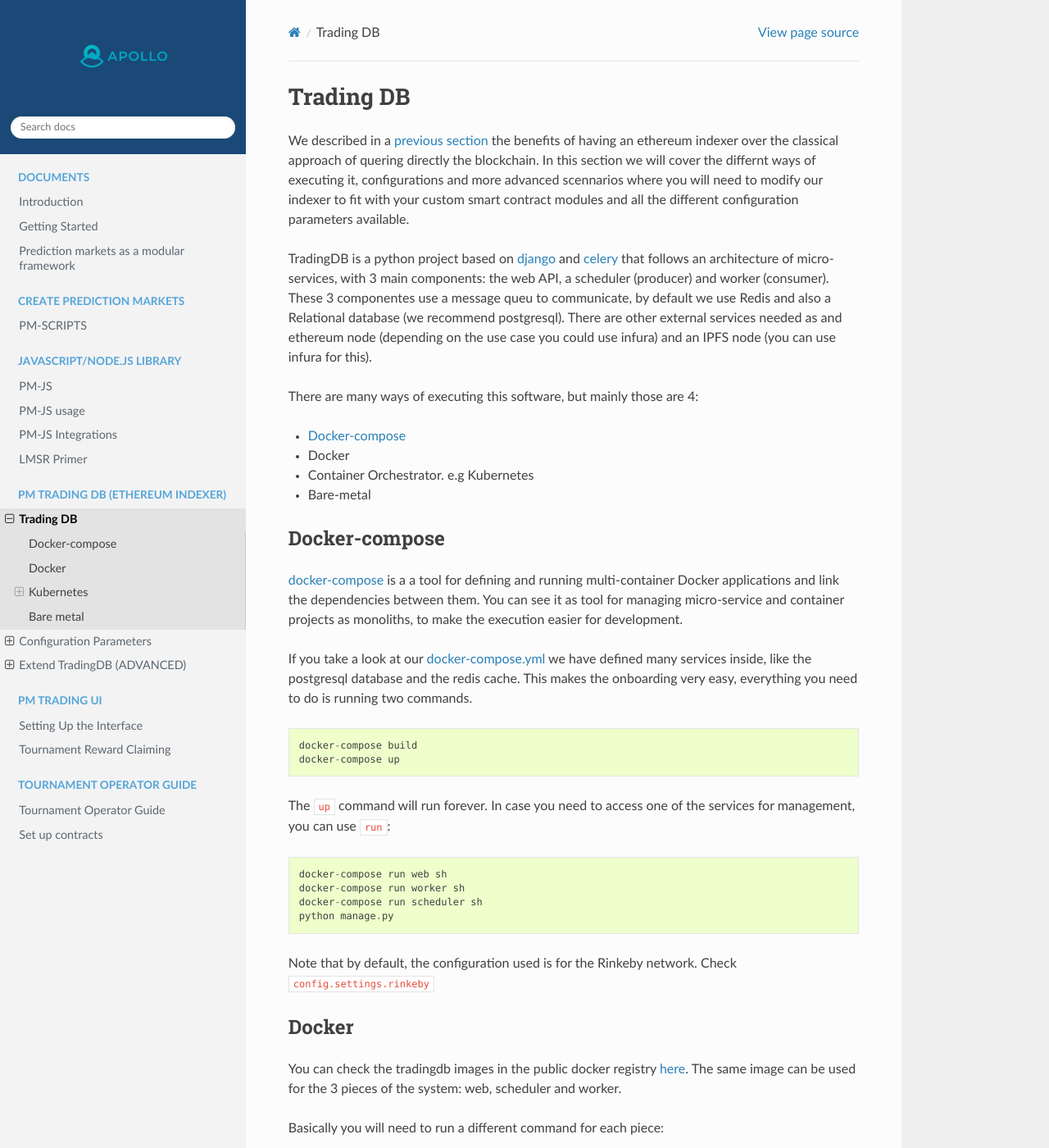
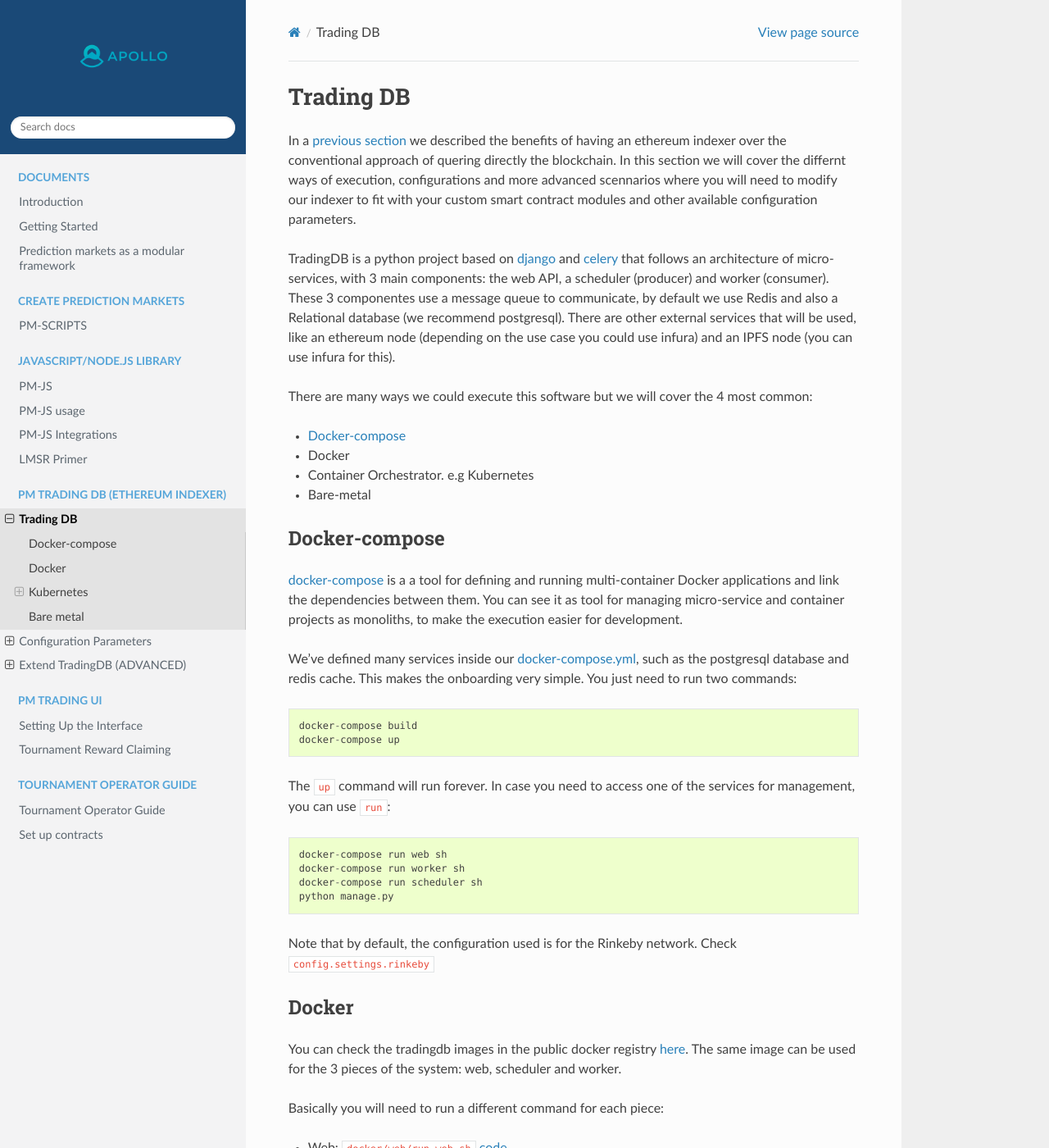
Before and after one commit to uivlis/conditional-tokens, a Sphinx documentation site: the page built from source/pm-trading-db.md, in a window 1280 px wide and 1400 px high. Shown: the whole window at 82% size. Built offline with Sphinx 7.4.7 and the Read the Docs theme 2.0.0, drawn with Linux system fonts in a browser that asks for light colours; some of the changed text lies outside the part shown.

Commit message:
Update pm-trading-db.md

````diff
--- a/source/pm-trading-db.md
+++ b/source/pm-trading-db.md
@@ -1,12 +1,12 @@
 # Trading DB
 
-We described in a [previous section](prediction-markets-as-modular-framework.html#ethereum-indexer) the benefits of having an ethereum indexer over the classical approach of quering directly the blockchain.
-In this section we will cover the differnt ways of executing it, configurations and more advanced scennarios where you will need to modify our indexer to fit with your custom smart contract modules and all the different configuration parameters available.
+In a [previous section](prediction-markets-as-modular-framework.html#ethereum-indexer) we described the benefits of having an ethereum indexer over the conventional approach of quering directly the blockchain.
+In this section we will cover the differnt ways of execution, configurations and more advanced scennarios where you will need to modify our indexer to fit with your custom smart contract modules and other available configuration parameters.
 
-TradingDB is a python project based on [django](https://www.djangoproject.com/) and [celery](http://www.celeryproject.org/) that follows an architecture of micro-services, with 3 main components: the web API, a scheduler (producer) and worker (consumer). These 3 componentes use a message queu to communicate, by default we use Redis and also a Relational database (we recommend postgresql).
-There are other external services needed as and ethereum node (depending on the use case you could use infura) and an IPFS node (you can use infura for this).
+TradingDB is a python project based on [django](https://www.djangoproject.com/) and [celery](http://www.celeryproject.org/) that follows an architecture of micro-services, with 3 main components: the web API, a scheduler (producer) and worker (consumer). These 3 componentes use a message queue to communicate, by default we use Redis and also a Relational database (we recommend postgresql).
+There are other external services that will be used, like an ethereum node (depending on the use case you could use infura) and an IPFS node (you can use infura for this).
 
-There are many ways of executing this software, but mainly those are 4:
+There are many ways we could execute this software but we will cover the 4 most common:
 * [Docker-compose](#docker-compose)
 * Docker
 * Container Orchestrator. e.g Kubernetes
@@ -15,7 +15,7 @@ There are many ways of executing this software, but mainly those are 4:
 ## Docker-compose
 [docker-compose](https://docs.docker.com/compose/) is a a tool for defining and running multi-container Docker applications and link the dependencies between them. You can see it as tool for managing micro-service and container projects as monoliths, to make the execution easier for development.
 
-If you take a look at our [docker-compose.yml](https://github.com/gnosis/pm-trading-db/blob/master/docker-compose.yml) we have defined many services inside, like the postgresql database and the redis cache. This makes the onboarding very easy, everything you need to do is running two commands.
+We've defined many services inside our [docker-compose.yml](https://github.com/gnosis/pm-trading-db/blob/master/docker-compose.yml), such as the postgresql database and  redis cache. This makes the onboarding very simple. You just need to run two commands:
 ```
 docker-compose build
 docker-compose up
@@ -39,7 +39,7 @@ Basically you will need to run a different command for each piece:
 * Scheduler: `docker/web/celery/scheduler/run.sh` [code](https://github.com/gnosis/pm-trading-db/blob/v1.7.3/docker/web/celery/scheduler/run.sh)
 * Worker: `docker/web/celery/worker/run.sh` [code](https://github.com/gnosis/pm-trading-db/blob/v1.7.3/docker/web/celery/worker/run.sh)
 
-Running it directly with docker will mean you need to manage restarts, failures and connections. Take a look at the configuration section to know which parameters do you need to pass from environment.
+Running it directly with docker will mean you need to manage restarts, failures and connections. Take a look at the configuration section to know which parameters you'll need from the environment.
 
 ## Kubernetes
 [Kubernetes](https://kubernetes.io/) is one of the most robust solutions for container orchestration and is what **we recommend for production** of TradingDB.
@@ -64,15 +64,15 @@ kubectl create secret generic tradingdb-database \
 
 ### Queue and Cache
 We use [Redis](https://redis.io/) as message broker for Celery (handles the different tasks messages as indexing, issuing tokens, etc) and also as the cache service.
-You can apply it in your cluster by:
+You can apply it in your cluster with:
 ```
 kubectl apply -f kubernetes/redis-tradingdb
 ```
 By default this creates a deployment and a service in kubernetes. You should not need further configuration for this part.
 
 ### TradingdDB services
-As we explained in the previous section, tradingdDB follows a microservice architecture, and it's core is formed by 3 services: `worker, scheduler and web API`. In order to deploy these services there are a minimum of configuration parameters you need to set up like:
-* Ethereum node URL (by default points to infura, in production you should have an ethereum node that supports many requests per second). Besides what you would think, the interface with better performance is the RPC API (over Webservices or IPC sockets). This is because we can batch requests in the same HTTP connection and the underliying implementation of ethereum nodes it's more efficient for the RPC API.
+As we explained in the previous section, tradingdDB follows a microservice architecture, and it's core is formed by 3 services: `worker, scheduler and web API`. In order to deploy these services there are a minimum of configuration parameters you need to set up, inclduing:
+* Ethereum node URL (by default points to infura, in production you should have an ethereum node that supports many requests per second). Despite what you might think, the RPC API interface has better performance (relative to Webservices or IPC sockets). This is because we can batch requests in the same HTTP connection and the underliying implementation of ethereum nodes it's more efficient for the RPC API.
 * DJANGO_SECRET_KEY this parameter secures your sessions with the admin interface (/admin). In a UNIX environment you can generate a random string with this command: `head /dev/urandom | shasum -a 512`
 
 There are many more parameters we describe in the [configuration section](/tradingdb-configuration).
@@ -85,7 +85,7 @@ kubectl apply -f kubernetes/tradingdb
 ## Bare metal
 TradingDB it's a **Python 3.6/Django 2** project, so you can set up the application without *Docker*.
 
-You will need installed an running:
+You will need to install and run the following:
 * Redis: Tasks management.
 * PostgreSQL: As the database. Create a database for the project.
 
@@ -137,10 +137,10 @@ Here you have a list of all the possible parameters you can set as ENV parameter
 `int` - amount of blocks saved for rollbacks (chain reorgs). It's 100 by default.
 
 ### ETH_PROCESS_BLOCKS
-`int` - number of blocks processed as bulk for the indexer every time an indexing task is triggered (by default every 500ms). Increasing this value will mean "maybe" the indexing will be faster, but that will also depend on the cpu, memory and network resources. There will be many RPC requests and you might kill you ethereum node instance ^^.
+`int` - number of blocks processed as bulk for the indexer every time an indexing task is triggered (by default every 500ms). Increasing this value will "maybe" mean the indexing will be faster, but that will also depend on the cpu, memory and network resources. There will be many RPC requests and you might kill your ethereum node instance.
 
 ### ETH_FILTER_MAX_BLOCKS
-`int` - follows the same concept than the previous parameter but with the difference that instead of performing pulling of ethereum logs, it uses ethereum filters. Ethereum filters are used for the first sync as those are faster for synchronizing historic data.
+`int` - follows the same concept than the previous parameter. But instead pulling ethereum logs, it uses ethereum filters. Ethereum filters are used for the first sync as those are faster for synchronizing historic data.
 
 ### ETHEREUM_NODE_URL (mandatory in production)
 `protocol://host:port` - The RPC endpoint of your ethereum node.
````
Also changed, not shown: other parts of source/pm-trading-db.md (+8 -6 lines).
